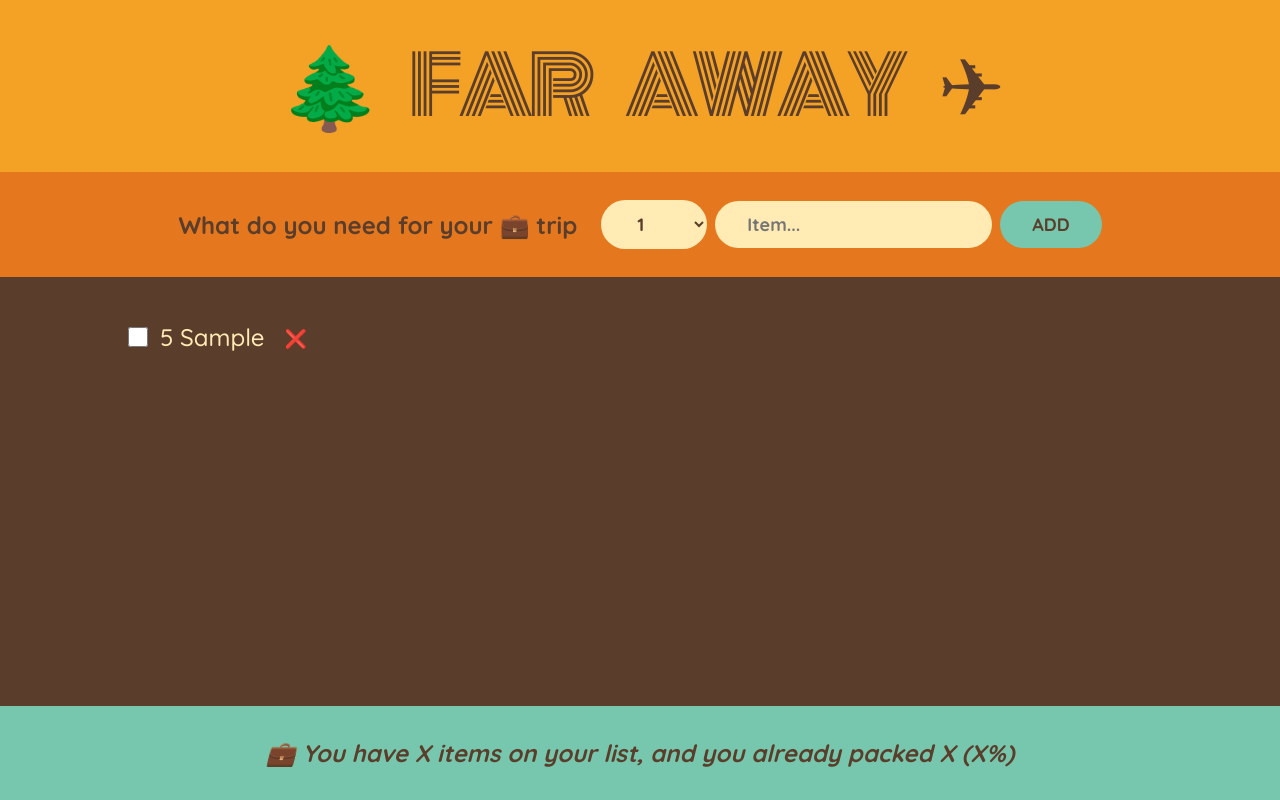
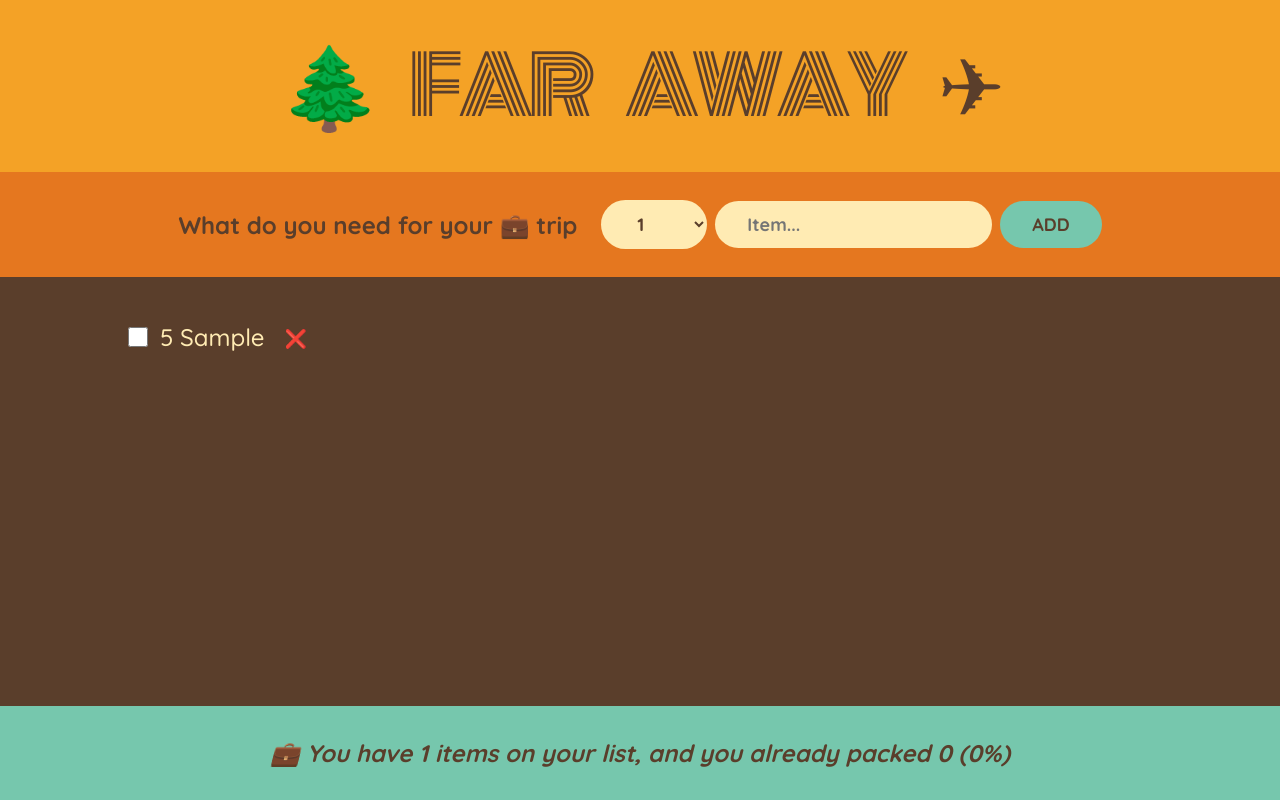
Before and after one commit to pfare-nel/travel-list, a React (Create React App) app: page / in a window 1280 px wide. Both pictures are taken after typing "Sample" into the empty fields and a click on the button "ADD". Built offline with nearby package versions, Linux system fonts and the light colour scheme.

Commit message:
updated  the  stats

```diff
--- a/src/App.js
+++ b/src/App.js
@@ -33,7 +33,7 @@
         onDeleteItem={handleDeleteItem}
         onToggleItem={handleToggleItem}
       />
-      <Stats />
+      <Stats items={items} />
     </div>
   );
 }
@@ -115,10 +115,25 @@
     </li>
   );
 }
-function Stats() {
+function Stats({ items }) {
+  if (!items.length)
+    return (
+      <p className="stats">
+        <em>Start adding some items into your packing list🚀</em>
+      </p>
+    );
+
+  const numItems = items.length;
+  const numPacked = items.filter((item) => item.packed).length;
+  const percentage = Math.round((numPacked / numItems) * 100);
+
   return (
     <footer className="stats">
-      <em>💼 You have X items on your list, and you already packed X (X%)</em>
+      <em>
+        {percentage === 100
+          ? "You got everything! Ready to go ✈"
+          : `💼 You have ${numItems} items on your list, and you already packed ${numPacked} (${percentage}%)`}
+      </em>
     </footer>
   );
 }
```
